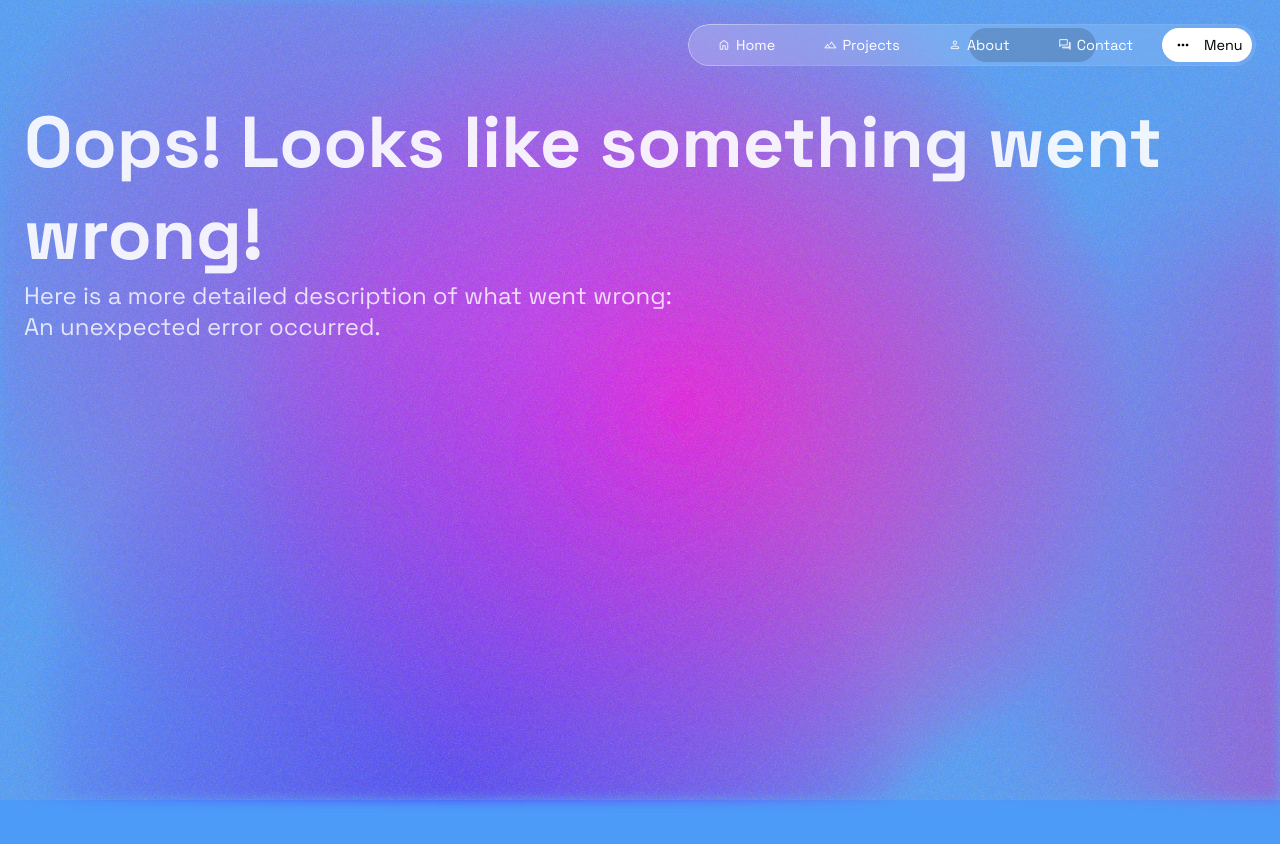
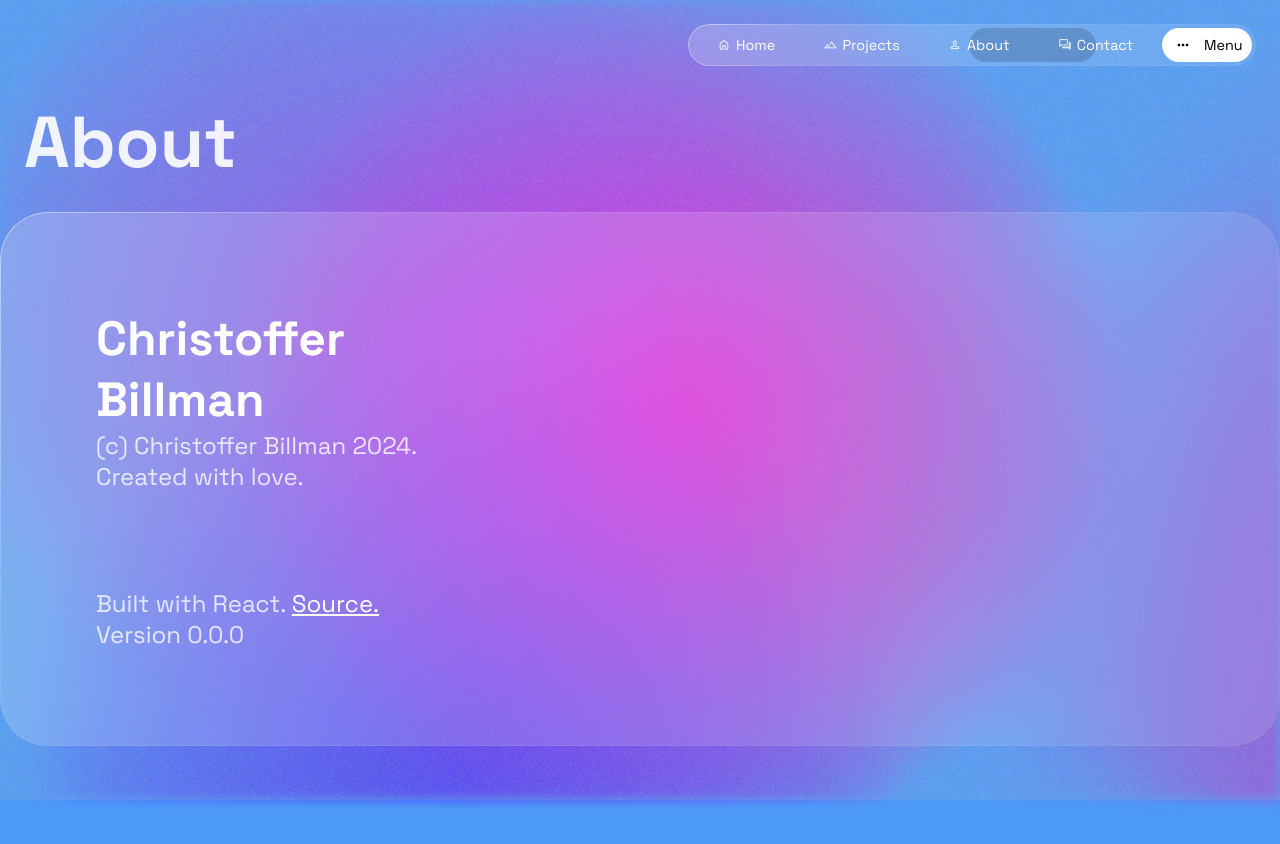
Before and after one commit to ChristofferBillman/portfolio-v5, a React (Vite) app: page /about in a window 1280 px wide. Shown: the top 844 px of the page. Before the commit the page ends 800 px from the top, so only its background shows below. Built offline with nearby package versions, Linux system fonts and the light colour scheme.

Commit message:
feat: added missing pages.

```diff
--- a/src/App.tsx
+++ b/src/App.tsx
@@ -8,24 +8,45 @@ import Error from './pages/Error'
 
 import { createBrowserRouter, RouterProvider} from 'react-router-dom'
 import ProjectPage from './pages/ProjectPage'
+import Projects from './pages/Projects'
+import About from './pages/About'
+import Contact from './pages/Contact'
 
+const errorElement = <Error/>
 const router = createBrowserRouter([
 	{
 		path: '/',
 		element: <Layout/>,
-		errorElement: <Error/>,
 		children: [
 			{
 				path: '/',
 				element: <Home/>,
+				errorElement
+			},
+			{
+				path: '/projects',
+				element: <Projects/>,
+				errorElement,
+			},
+			{
+				path: '/projects/:name',
+				element: <ProjectPage/>,
+				errorElement
+			},
+			{
+				path: '/about',
+				element: <About/>,
+				errorElement
+			},
+			{
+				path: '/contact',
+				element: <Contact/>,
+				errorElement
 			},
 			{
 				path: '/playground',
 				element: <Playground/>,
-			},
-			{
-				path: '/projects/:name',
-				element: <ProjectPage/>,
+				errorElement
 			}
 		]
 	}
--- /dev/null
+++ b/src/pages/About.tsx
@@ -0,0 +1,7 @@
+export default function About() {
+	return (
+	<>
+		<h1>About</h1>
+	</>
+	)
+}
--- /dev/null
+++ b/src/pages/Contact.tsx
@@ -0,0 +1,7 @@
+export default function Contact() {
+	return (
+	<>
+		<h1>Contact</h1>
+	</>
+	)
+}
--- a/src/pages/Error.tsx
+++ b/src/pages/Error.tsx
@@ -1,5 +1,4 @@
 import { useRouteError } from "react-router-dom"
-import Menu from "../components/Menu"
 
 export default function Error() {
 
@@ -7,12 +6,9 @@ export default function Error() {
 
 	return (
 	<>
-		<Menu/>
-		<div style={{padding: '4rem 1rem 1rem 1rem'}}>
-			<h1>Oops! Looks like something went wrong!</h1>
-			<p>Here is a more detailed description of what went wrong:</p>
-			<p>{error.message || 'An unexpected error occurred.'}</p>
-		</div>
+		<h1>Oops! Looks like something went wrong!</h1>
+		<p>Here is a more detailed description of what went wrong:</p>
+		<p>{error.message || 'An unexpected error occurred.'}</p>
 	</>
 	)
 }
--- a/src/pages/Home.tsx
+++ b/src/pages/Home.tsx
@@ -1,10 +1,8 @@
 export default function Home() {
 	return (
 	<>
-		<div style={{padding: '1rem'}}>
 		<h1>Hey there!</h1>
 		<p>This site is under construction 🛠️!<br/>Eventually, it will be moved to <a style={{fontSize: 'inherit'}} href='https://christofferbillman.se' target='_blank'>christofferbillman.se</a> and become my new portfolio.</p>
-		</div>
 	</>
 	)
 }
--- /dev/null
+++ b/src/pages/Projects.tsx
@@ -0,0 +1,7 @@
+export default function Projects() {
+	return (
+	<>
+		<h1>Projects</h1>
+	</>
+	)
+}
```
